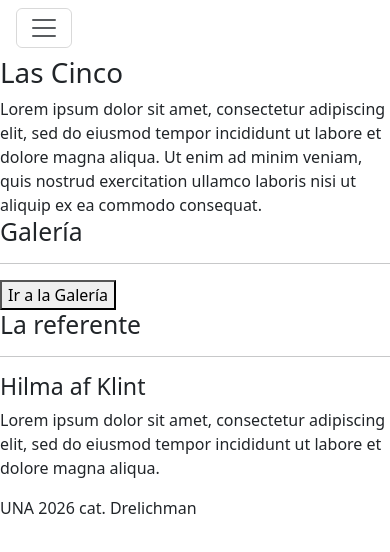
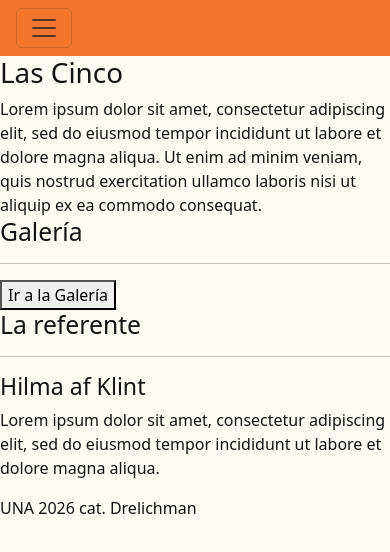
Before and after one commit to fleocar02/IG2026-TP2, a plain HTML site: page index.html in a window 390 px wide. Drawn offline with nearby package versions, Linux system fonts and the light colour scheme.

Commit message:
feat: Agrego base mobile first

```diff
--- a/css/estilos.css
+++ b/css/estilos.css
@@ -5,4 +5,30 @@
     --amarillo-claro: #fefaf4;
     --celeste: #3a7ab0;
     --rosa: #f04553;
+    --texto: #141414;
+
 }
+
+* {
+    box-sizing: border-box;
+}
+
+/* Mobile First */
+@media (min-width: 0){
+
+    body {
+        background-color: var(--amarillo-claro);
+        color: var(--texto);
+    }
+
+    /* Barra de Navegacion */
+    .navbar {
+        background-color: var(--naranja);
+    }
+
+    .barra-navegacion .nav-link,
+    .barra-navegacion .dropdown-item {
+        color: var(--texto);
+    }
+
+}
--- a/index.html
+++ b/index.html
@@ -99,7 +99,7 @@
         </article>
     </main>
     <footer>
-        <adress>UNA 2026 cat. Drelichman</adress>
+        <address>UNA 2026 cat. Drelichman</address>
     </footer>
 
 </body>
```
